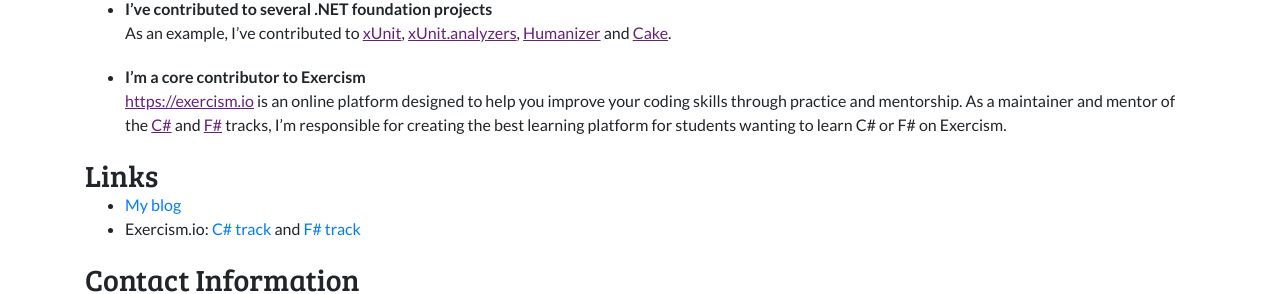
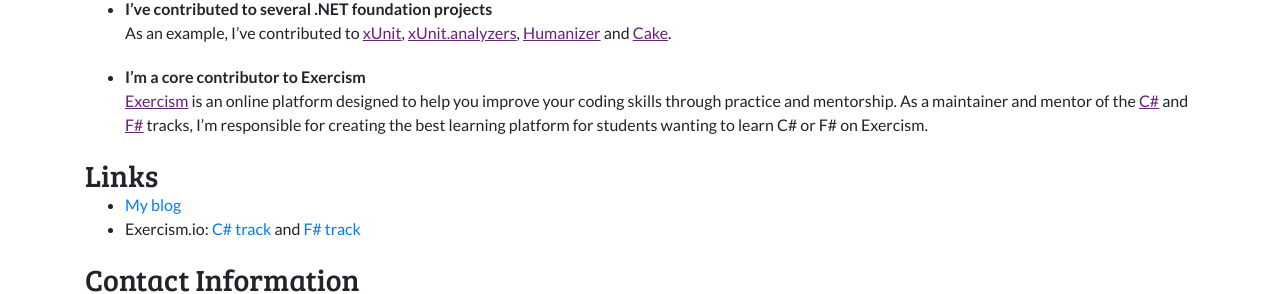
Before and after one commit to dotnet-foundation/election, a Jekyll site: the page built from _campaign-2019/erik-schierboom.md, in a window 1280 px wide. Shown: the part 1055-1349 px from the top of the page. Built offline with Jekyll 4.4.1, drawn with Linux system fonts in a browser that asks for light colours; nearby versions of some CDN libraries; comment, search, counter and statistics services are not loaded; part of the change alters nothing that is shown.

Commit message:
campaign: fix link on erik-schierboom campaign statement

```diff
--- a/_campaign-2019/erik-schierboom.md
+++ b/_campaign-2019/erik-schierboom.md
@@ -32,7 +32,7 @@ When my first open-source contribution was accepted, I felt great! I would like
   As an example, I've contributed to [xUnit](https://github.com/xunit/xunit/commits?author=ErikSchierboom), [xUnit.analyzers](https://github.com/xunit/xunit.analyzers/commits?author=ErikSchierboom), [Humanizer](https://github.com/Humanizr/Humanizer/commits?author=ErikSchierboom) and [Cake](https://github.com/cake-build/cake/commits?author=ErikSchierboom).
 
 * **I'm a core contributor to Exercism**
-  [https://exercism.io](Exercism) is an online platform designed to help you improve your coding skills through practice and mentorship. As a maintainer and mentor of the [C#](https://github.com/exercism/csharp/commits?author=ErikSchierboom) and [F#](https://github.com/exercism/fsharp/commits?author=ErikSchierboom) tracks, I'm responsible for creating the best learning platform for students wanting to learn C# or F# on Exercism.
+  [Exercism](https://exercism.io) is an online platform designed to help you improve your coding skills through practice and mentorship. As a maintainer and mentor of the [C#](https://github.com/exercism/csharp/commits?author=ErikSchierboom) and [F#](https://github.com/exercism/fsharp/commits?author=ErikSchierboom) tracks, I'm responsible for creating the best learning platform for students wanting to learn C# or F# on Exercism.
 
 ## Links
 * [My blog](https://www.erikschierboom.com)
```
